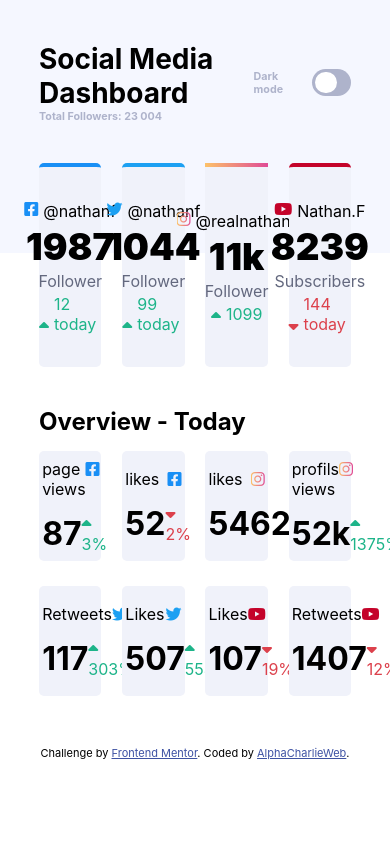
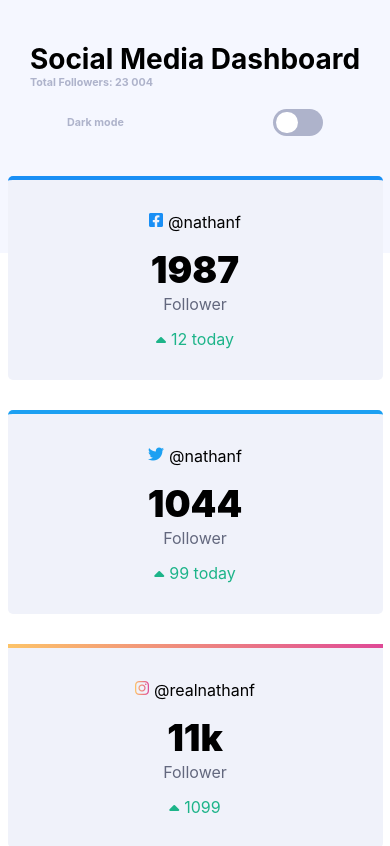
Before and after one commit to AlphaCharlieFoxtrot/social-media-dashboard-with-theme-switcher-master, a plain HTML site: page index.html in a window 390 px wide. Shown: the top 846 px of the page. Drawn offline with Linux system fonts and the light colour scheme; a web font is replaced by a local one.

Commit message:
"finished for sure"

```diff
--- a/sass/style.scss
+++ b/sass/style.scss
@@ -13,6 +13,12 @@ body{
     background-color: hsl(225, 100%, 98%);
     position: relative;
     transition: 0.3s;
+    @media (max-width:768px) {
+        min-width: 375px;
+        width: 100%;
+        display: flex;
+        flex-direction: column;
+    }
     &.active{
         background-color: hsl(232, 19%, 15%);
         color: white;
@@ -27,6 +33,13 @@ body{
         display: flex;
         flex-direction: column;
         align-items: center;
+        @media (max-width:768px) {
+            min-width: 375px;
+            width: 100%;
+            display: flex;
+            flex-direction: column;
+            align-items: center;
+        }
         &.active{
             background-color: black;
         }
@@ -38,15 +51,35 @@ body{
             display: flex;
             flex-direction: column;
             gap: 50px;
+            @media (max-width:768px) {
+                min-width: 375px;
+                width: 100%;
+                display: flex;
+                flex-direction: column;
+                align-items: center;
+            }
             .absolute-section{
                 width: 100%;
                 display: flex;
                 flex-direction: column;
                 gap: 40px;
+                @media (max-width:768px) {
+                    display: flex;
+                    flex-direction: column;
+                    align-items: center;
+                    width: 100%;
+                }
                 .head{
                     display: flex;
                     align-items: center;
                     justify-content: space-between;
+                    @media (max-width:768px) {
+                        display: flex;
+                        flex-direction: column;
+                        align-items: center;
+                        gap: 20px;
+                        width: 100%;
+                    }
                     .head-title{
                         h1{
                             font-size: 28px;
@@ -60,6 +93,11 @@ body{
                         align-items: center;
                         gap: 15px;
                         width: 150px;
+                        @media (max-width:768px) {
+                            width: 100%;
+                            display: flex;
+                            justify-content: space-around;
+                        }
                         h6{
                             color:hsl(230, 22%, 74%);
                         }
@@ -92,6 +130,14 @@ body{
                 .art-flex{
                     display: flex;
                     justify-content: space-between;
+                    @media (max-width:768px) {
+                        min-width: 375px;
+                        width: 100%;
+                        display: flex;
+                        flex-direction: column;
+                        align-items: center;
+                        gap: 30px;
+                    }
                     .box{
                         width: 20%;
                         height: 200px;
@@ -103,6 +149,13 @@ body{
                         align-items: center;
                         transition: 0.5s;
                         gap: 3px;
+                        @media (max-width:768px) {
+                            min-width: 375px;
+                            width: 90%;
+                            display: flex;
+                            flex-direction: column;
+                            gap: 15px;
+                        }
                         &.active{
                             background-color: hsl(228, 28%, 20%);
                         }
@@ -160,15 +213,38 @@ body{
                     display: flex;
                     flex-direction: column;
                     gap: 15px;
+                    @media (max-width:768px) {
+                        min-width: 375px;
+                        width: 100%;
+                        display: flex;
+                        flex-direction: column;
+                        align-items: center;
+                    }
                     .art-flex{
                         width: 100%;
                         display: flex;
                         flex-direction: column;
                         gap: 25px;
+                        @media (max-width:768px) {
+                            min-width: 375px;
+                            width: 90%;
+                            display: flex;
+                            flex-direction: column;
+                            align-items: center;
+                            gap: 30px;
+                        }
                         .cards{
                             width: 100%;
                             display: flex;
                             justify-content: space-between;
+                            @media (max-width:768px) {
+                                min-width: 375px;
+                                width: 100%;
+                                display: flex;
+                                flex-direction: column;
+                                align-items: center;
+                                gap: 15px;
+                            }
                             .box{
                                 width: 20%;
                                 height: 110px;
@@ -178,6 +254,12 @@ body{
                                 justify-content: center;
                                 align-items: center;
                                 gap: 15px;
+                                @media (max-width:768px) {
+                                    min-width: 375px;
+                                    width: 100%;
+                                    display: flex;
+                                    flex-direction: column;
+                                }
                                 &.active{
                                     background-color: hsl(228, 28%, 20%);
                                 }
```
Also changed, not shown: sass/style.css, 1 other file.
